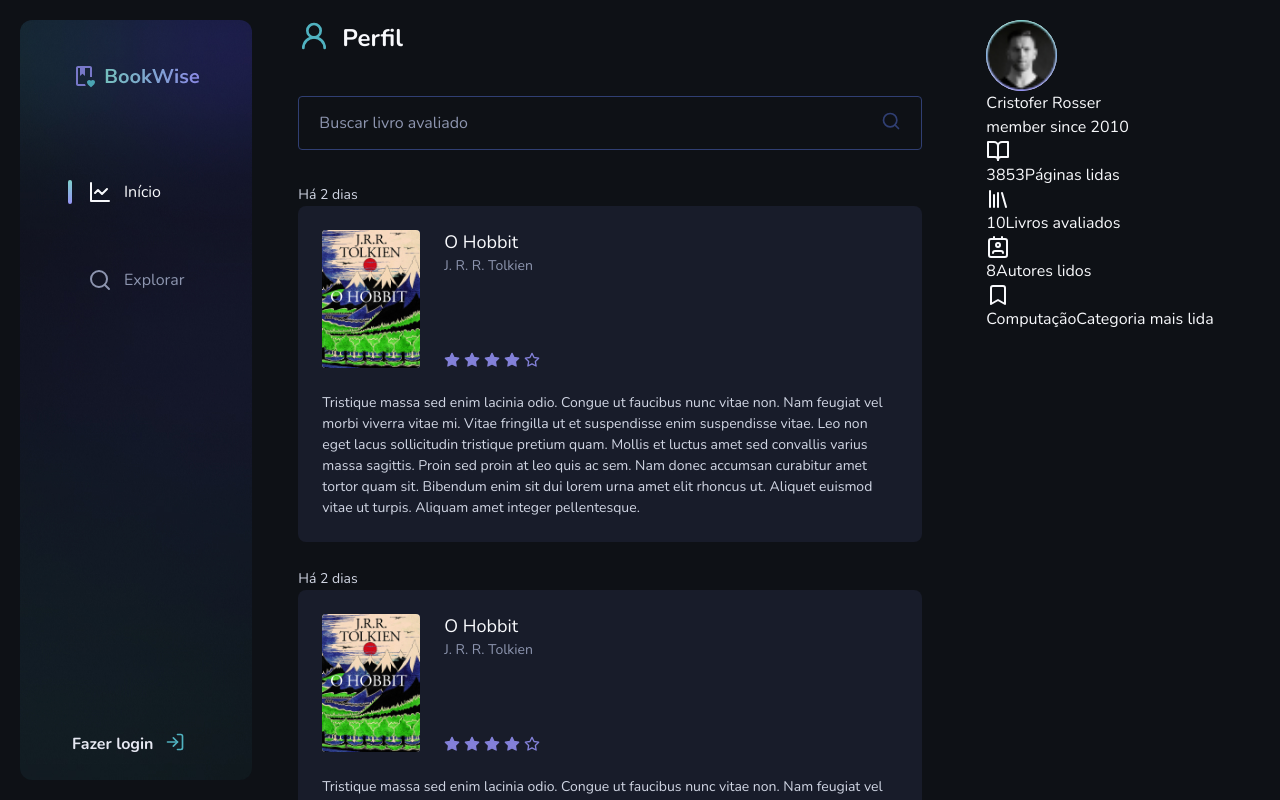
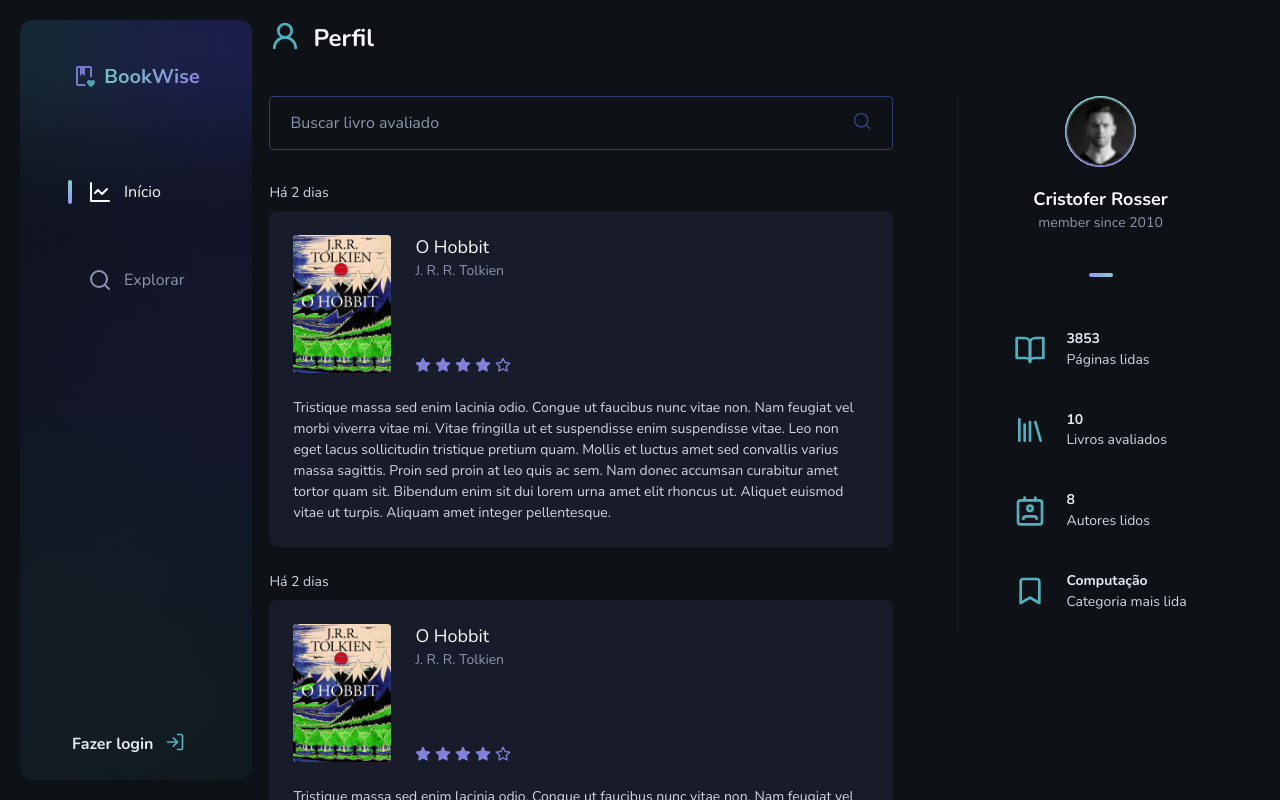
Before and after one commit to marcusdavanco/bookwise, a Next.js app: page /profile in a window 1280 px wide. Shown: the top 800 px of the page. Built offline with nearby package versions, Linux system fonts and the light colour scheme; no server answers.

Commit message:
feat: Reading Summary component styling

```diff
--- a/src/components/personal-review.tsx
+++ b/src/components/personal-review.tsx
@@ -5,8 +5,8 @@ import book from '../../public/book.jpg'
 
 export function PersonalReview() {
   return (
-    <div>
-      <span className="text-gray-300 text-sm mb-2">
+    <div className="flex flex-col gap-2">
+      <span className="text-gray-300 text-sm">
         Há 2 dias
       </span>
       <article className="bg-gray-700 p-6 rounded-[8px] w-[39rem] flex flex-col gap-6">
--- a/src/components/reading-summary.tsx
+++ b/src/components/reading-summary.tsx
@@ -4,40 +4,44 @@ import { BookOpen, Bookmark, Contact, Library } from "lucide-react";
 
 export function ReadingSummary() {
   return (
-    <article>
-      <section className="relative">
+    <article className="flex flex-col mt-[76px] border-l border-gray-700">
+      <section className="flex flex-col items-center pb-2 gap-5">
         <Avatar imageUrl={user.src} size={72} />
-        <p>Cristofer Rosser</p>
-        <p>member since 2010</p>
+        <p className="flex flex-col items-center">
+          <span className="leading-short text-lg text-gray-100 font-bold">Cristofer Rosser</span>
+          <span className="text-gray-400 text-sm">member since 2010</span>
+        </p>
       </section>
-      <div />
-      <section>
-        <div>
-          <BookOpen />
-          <p>
-            <span>3853</span>
-            <span>Páginas lidas</span>
+      <section className="flex justify-center my-8">
+        <span className="w-[1.5rem] h-1 rounded bg-gradient-to-r from-blue-50 to-green-50"></span>
+      </section>
+      <section className="flex flex-col px-14 py-5 gap-10">
+        <div className="flex items-center gap-5">
+          <BookOpen className="text-green-100 h-8 w-8" />
+          <p className="flex flex-col">
+            <span className="text-gray-200 leading-short text-sm font-bold">3853</span>
+            <span className="text-gray-300 text-sm">Páginas lidas</span>
           </p>
         </div>
-        <div>
-          <Library />
-          <p>
-            <span>10</span>
-            <span>Livros avaliados</span>
+        <div className="flex items-center gap-5">
+          <Library className="text-green-100 h-8 w-8" />
+          <p className="flex flex-col">
+            <span className="text-gray-200 leading-short text-sm font-bold">10</span>
+            <span className="text-gray-300 text-sm">Livros avaliados</span>
           </p>
         </div>
-        <div>
-          <Contact />
-          <p>
-            <span>8</span>
-            <span>Autores lidos</span>
+        <div className="flex items-center gap-5">
+          <Contact className="text-green-100 h-8 w-8" />
+          <p className="flex flex-col">
+            <span className="text-gray-200 leading-short text-sm font-bold">8</span>
+            <span className="text-gray-300 text-sm">Autores lidos</span>
           </p>
         </div>
-        <div>
-          <Bookmark />
-          <p>
-            <span>Computação</span>
-            <span>Categoria mais lida</span>
+        <div className="flex items-center gap-5">
+          <Bookmark className="text-green-100 h-8 w-8" />
+          <p className="flex flex-col">
+            <span className="text-gray-200 leading-short text-sm font-bold">Computação</span>
+            <span className="text-gray-300 text-sm">Categoria mais lida</span>
           </p>
         </div>
       </section>
--- a/src/components/searchbar.tsx
+++ b/src/components/searchbar.tsx
@@ -2,7 +2,7 @@ import { Search } from "lucide-react";
 
 export function SearchBar() {
   return (
-    <div className="flex gap-2 py-[0.875rem] px-5 bg-gray-800 border-gray-500 border-[1px] rounded flex-1 min-w-[39rem] focus-within:border-2 focus-within:border-gray-400 mb-8">
+    <div className="flex gap-2 py-[0.875rem] px-5 bg-gray-800 border-gray-500 border-[1px] rounded flex-1 min-w-[39rem] focus-within:border-1 focus-within:border-gray-400  mb-8">
       <input
         placeholder="Buscar livro avaliado"
         className="placeholder-gray-400 bg-transparent flex-1 outline-0"
```
